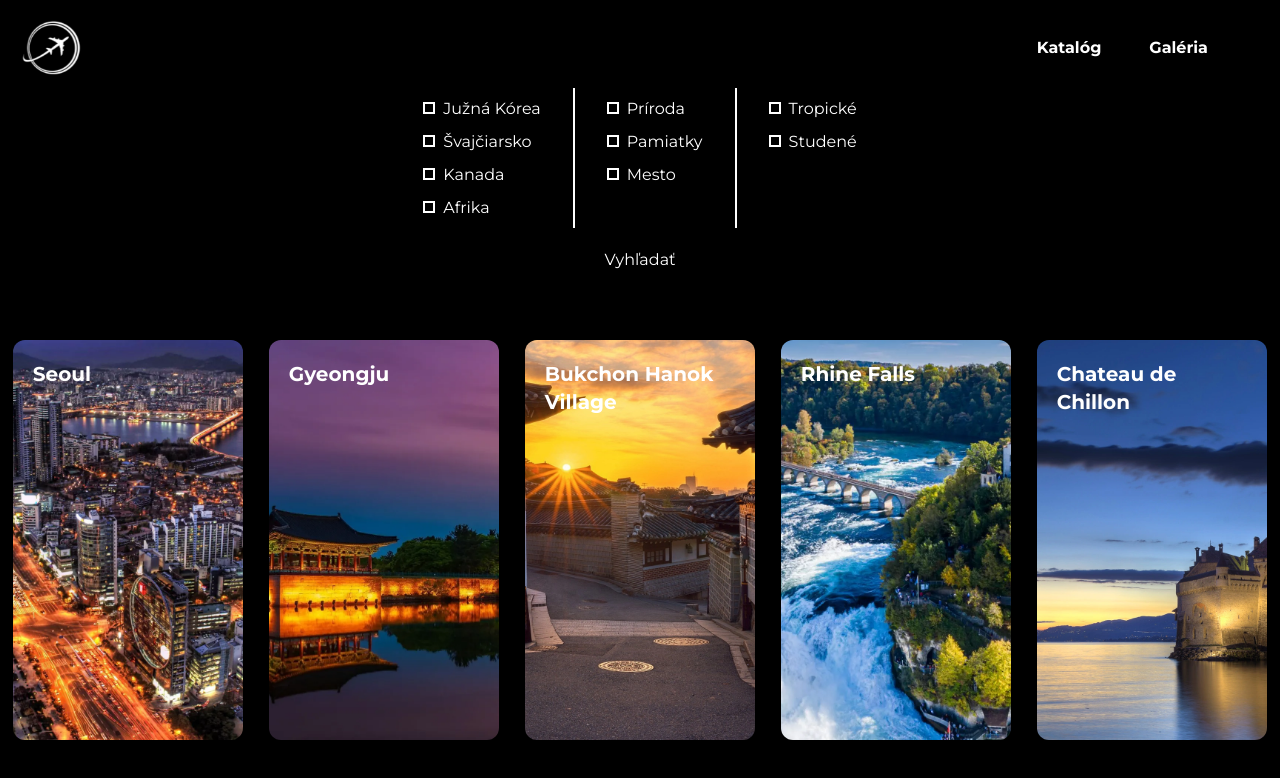
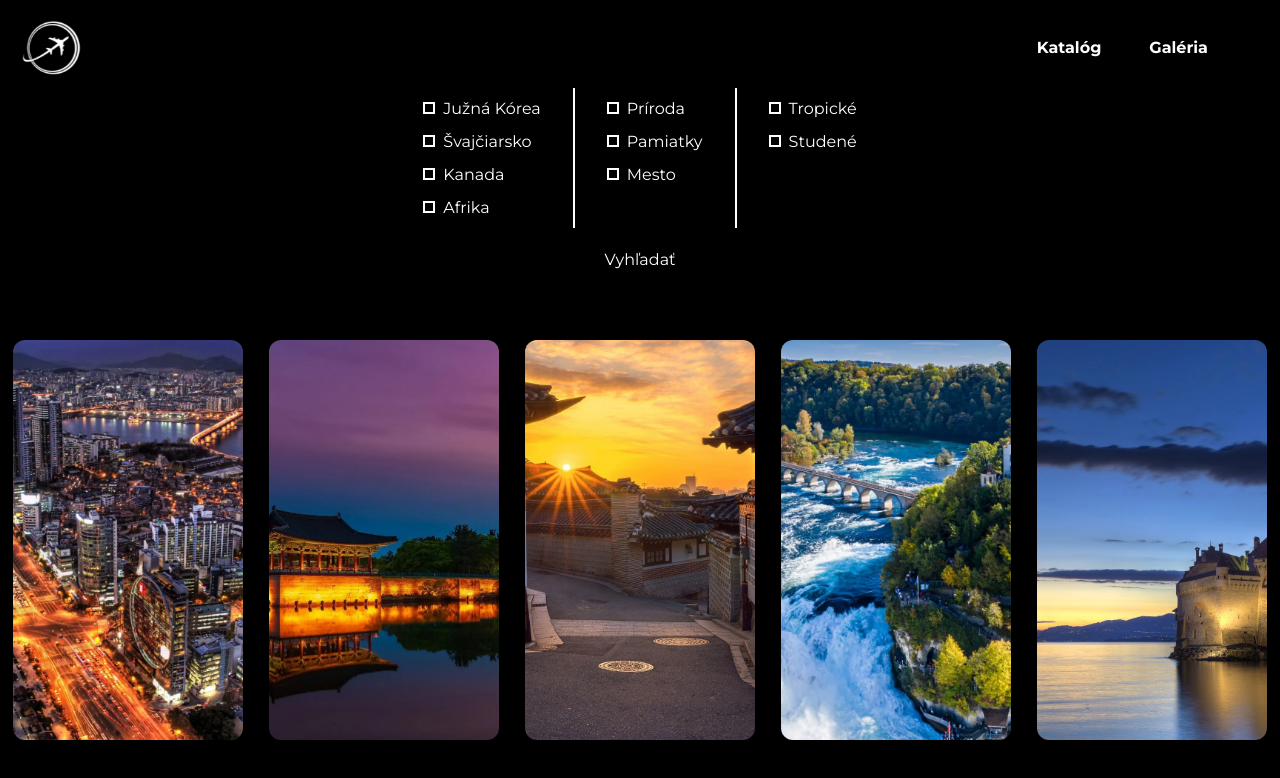
Before and after one commit to mxrshall/E-Travel-static, a React (Vite) app: page /katalog in a window 1280 px wide. Shown: the top 778 px of the page. Built offline with nearby package versions, Linux system fonts and the light colour scheme.

Commit message:
Upravenie komponentu Card

```diff
--- a/src/CatalogComponents/Card.jsx
+++ b/src/CatalogComponents/Card.jsx
@@ -25,15 +25,26 @@ function Card({title, background, description, photo, time, onClick}) {
             onMouseLeave={() => setHovered(false)}
             onClick={handleClick}
         >
-            <motion.div initial={{ y: 0 }} animate={{ y: hovered ? -20 : 0 }} transition={{ duration: 0.3 }} className="w-full h-full flex flex-col bg-cover bg-center rounded-xl p-5" style={{ backgroundImage: `url(${background})`}}>
-                <div className="w-full h-1/2 hover:none">
-                    <p className="text-xl text-white font-bold font-mont">{title}</p>
-                </div>
-                {hovered && (
-                    <div className="w-full h-1/2 flex justify-end items-end hover:none">
-                        <IoIosArrowUp size="30" color="white"/>
+            <motion.div initial={{ y: 0 }} animate={{ y: hovered ? -20 : 0 }} transition={{ duration: 0.3 }} className="w-full h-full flex flex-col bg-cover bg-center rounded-xl" style={{ backgroundImage: `url(${background})`}}>
+            {hovered && (
+                <motion.div
+                    className="absolute top-0 left-0 w-full h-full bg-black bg-opacity-60 flex flex-col justify-end p-5 rounded-xl"
+                    initial={{ opacity: 0 }}
+                    animate={{ opacity: 1 }}
+                    transition={{ duration: 0.3 }}
+                >
+                    <div className="w-full h-full flex flex-col justify-center items-center text-center">
+                        <p className="text-2xl text-white font-bold font-mont">
+                            {title}
+                        </p>
+                        <IoIosArrowUp
+                            size="25"
+                            color="white"
+                            className="absolute bottom-4 right-4"
+                        />
                     </div>
-                )}
+                </motion.div>
+            )}
             </motion.div>
         </motion.div>
     )
```
